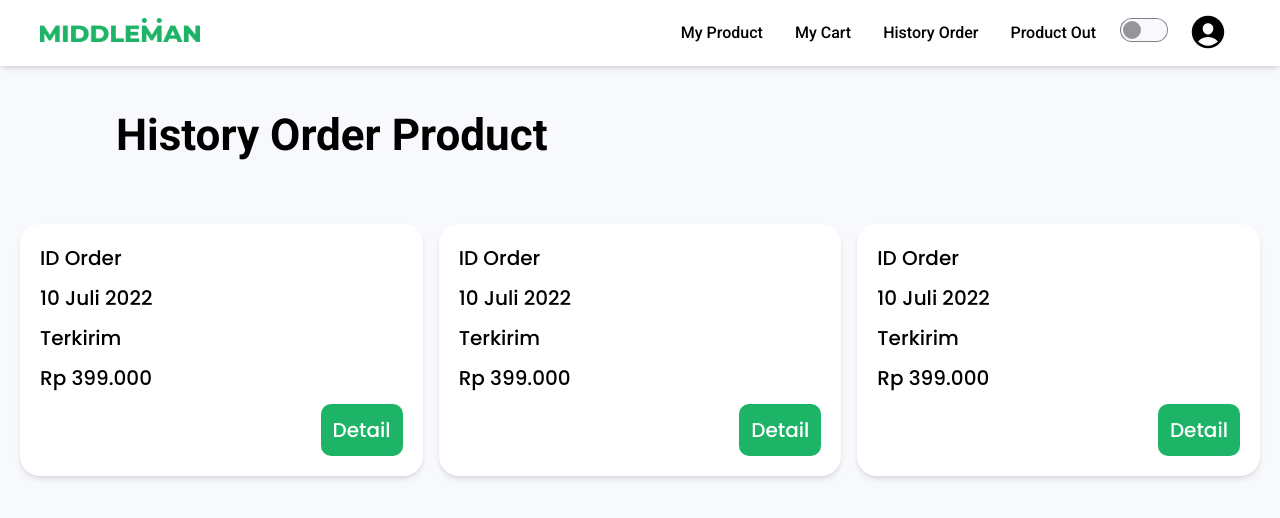
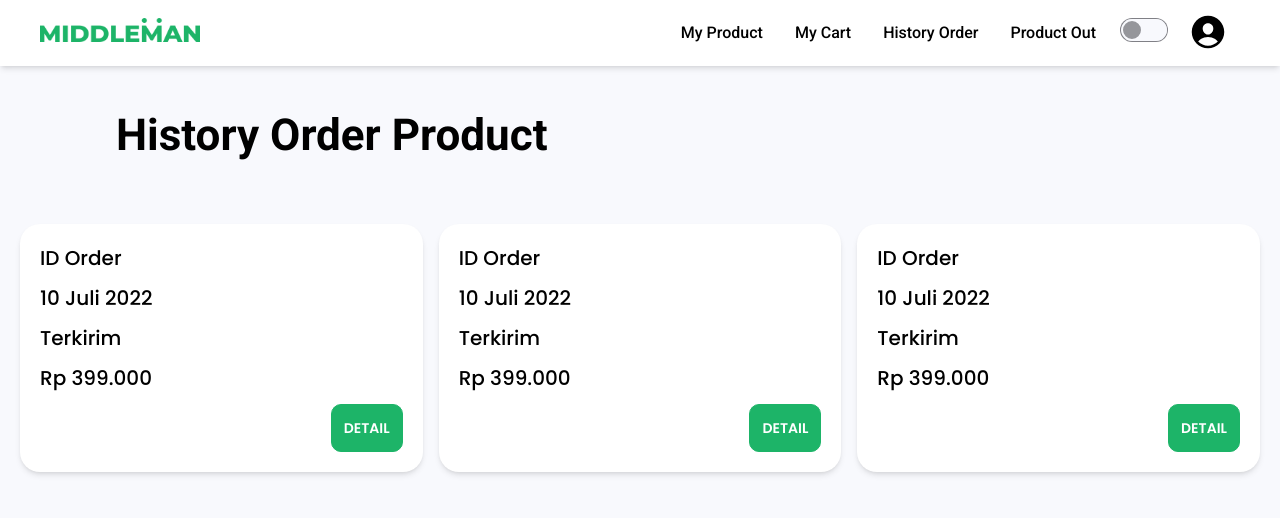
Before and after one commit to mirzavic4869/middleman, a Next.js app: page /toko/history_order in a window 1280 px wide. Shown: the top 518 px of the page. Built offline with nearby package versions, Linux system fonts and the light colour scheme.

Commit message:
change button

```diff
--- a/pages/toko/history_order.jsx
+++ b/pages/toko/history_order.jsx
@@ -20,7 +20,7 @@ function History_order() {
 							<Link href="/toko/detail_order">
 								<button
 									id="to-detail_order"
-									className="p-3 bg-[#1DB468] text-white rounded-[10px]"
+									className="p-3 btn btn-primary text-white rounded-[10px]"
 								>
 									Detail
 								</button>
@@ -36,7 +36,7 @@ function History_order() {
 							<Link href="/toko/detail_order">
 								<button
 									id="to-detail_order"
-									className="p-3 bg-[#1DB468] text-white rounded-[10px]"
+									className="p-3 btn btn-primary text-white rounded-[10px]"
 								>
 									Detail
 								</button>
@@ -52,7 +52,7 @@ function History_order() {
 							<Link href="/toko/detail_order">
 								<button
 									id="to-detail_order"
-									className="p-3 bg-[#1DB468] text-white rounded-[10px]"
+									className="p-3 btn btn-primary text-white rounded-[10px]"
 								>
 									Detail
 								</button>
```
